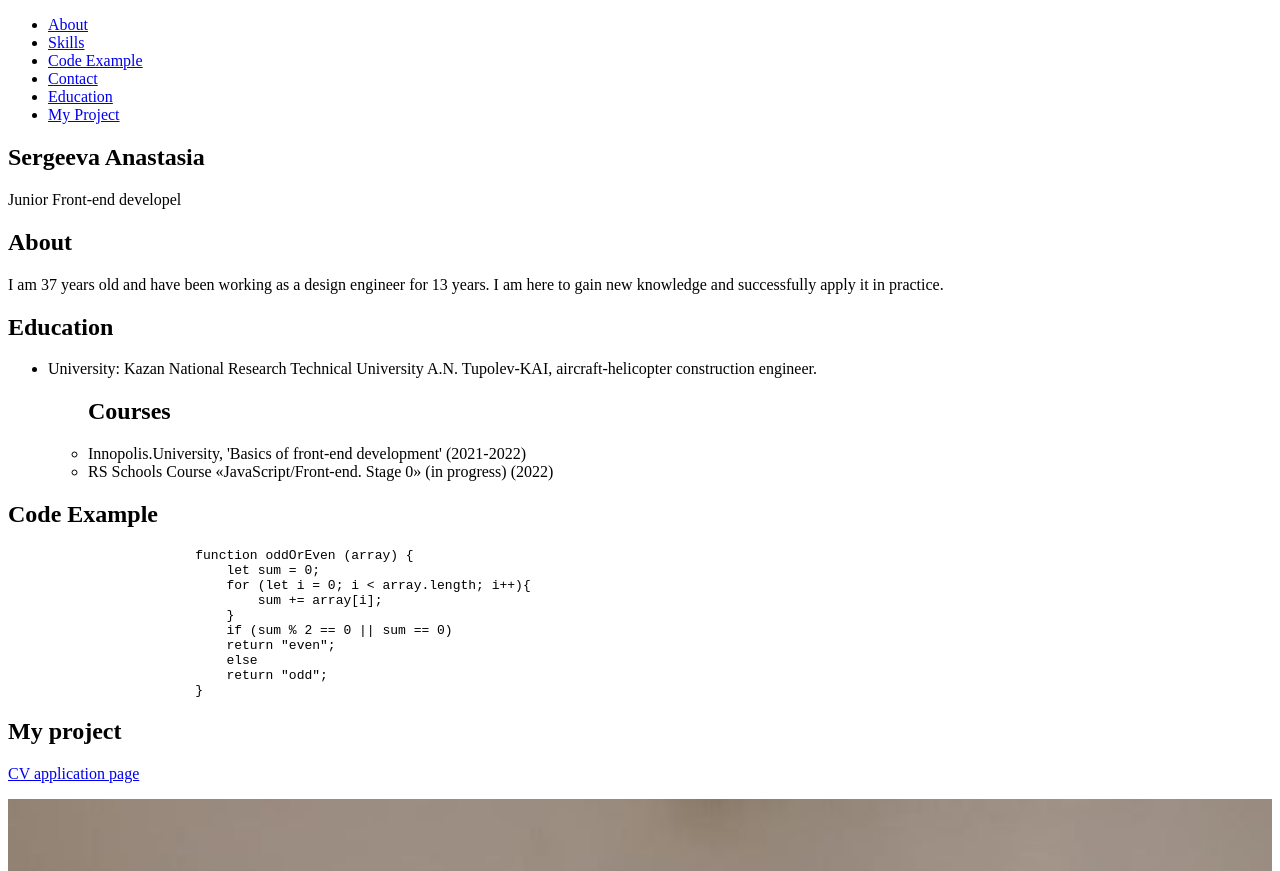
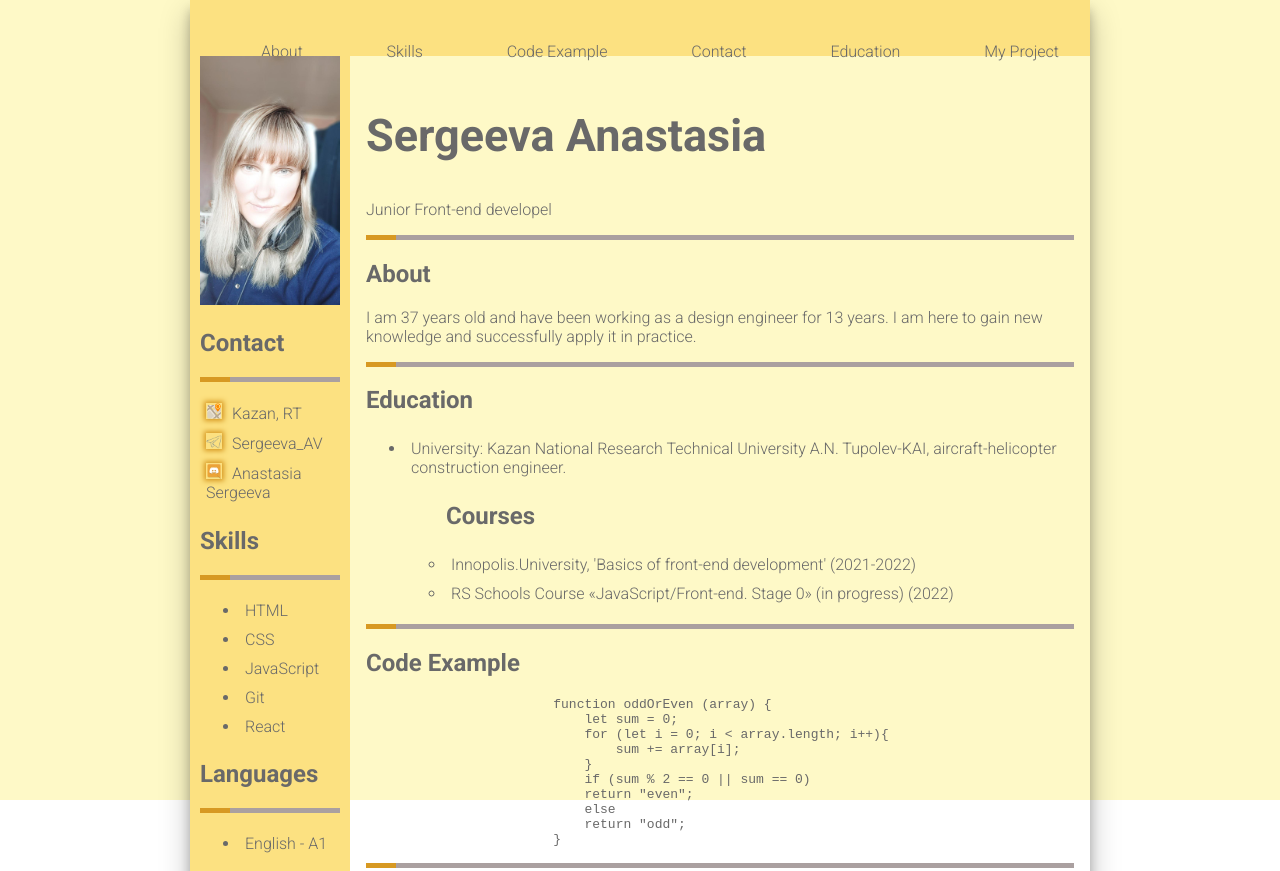
Before and after one commit to SERGEEVAAV/rsschool-cv, a plain HTML site: page Index.html in a window 1280 px wide. Shown: the top 871 px of the page. Drawn offline with Linux system fonts and the light colour scheme.

Commit message:
fix:error corretion

```diff
--- a/Index.html
+++ b/Index.html
@@ -8,7 +8,7 @@
     <link rel="icon" href="assets/icon/icons8-звезда-64.ico">
     <link rel="preconnect" href="https://fonts.gstatic.com">
     <link href="https://fonts.googleapis.com/css2?family=Roboto:wght@100;300;500;700&display=swap" rel="stylesheet">
-    <link rel="stylesheet" type="text/css" href="style1.css">
+    <link rel="stylesheet" type="text/css" href="style.css">
 </head>
 <body>
     <div class="parent">
@@ -28,7 +28,7 @@
                 </nav>
 
             </header>
-            <div id="main">
+            <main class="main">
                 <article>
                     <h1>Sergeeva Anastasia</h1>
                     <p>Junior Front-end developel</p>
@@ -136,7 +136,7 @@
                     </ul>
 
                 </aside>
-            </div>
+            </main>
 
             <footer>
                 <div class="wrapper">
```
Also changed, not shown: README.md.
